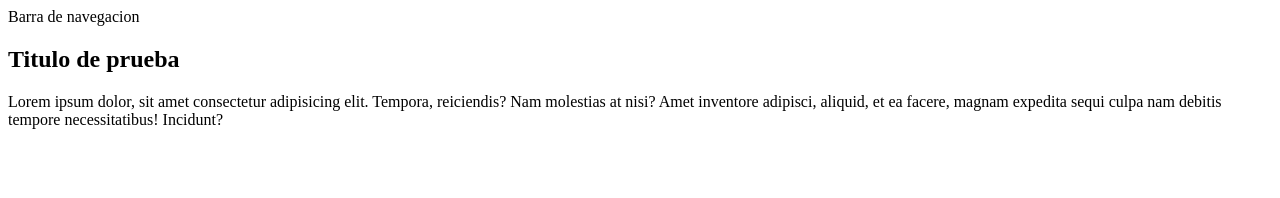
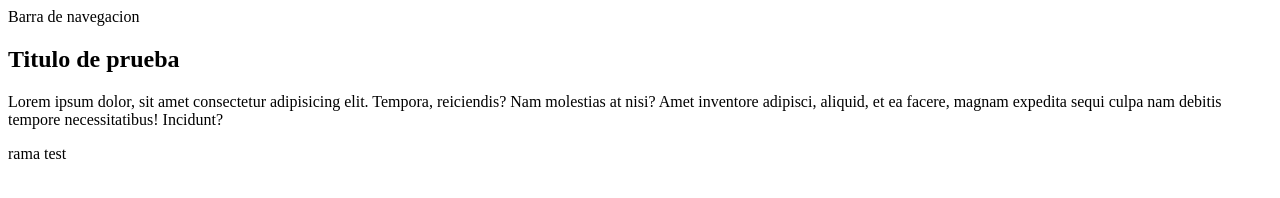
Before and after one commit to jhon11390/mi-primer-repo, a plain HTML site: page index.html in a window 1280 px wide. Drawn offline with Linux system fonts and the light colour scheme.

Commit message:
rama test

```diff
--- a/index.html
+++ b/index.html
@@ -11,6 +11,7 @@
  <article>
    <h1>Titulo de prueba</h1>
    <p>Lorem ipsum dolor, sit amet consectetur adipisicing elit. Tempora, reiciendis? Nam molestias at nisi? Amet inventore adipisci, aliquid, et ea facere, magnam expedita sequi culpa nam debitis tempore necessitatibus! Incidunt?</p>
+   <p>rama test</p>
  </article>
 </body>
 </html>
```
